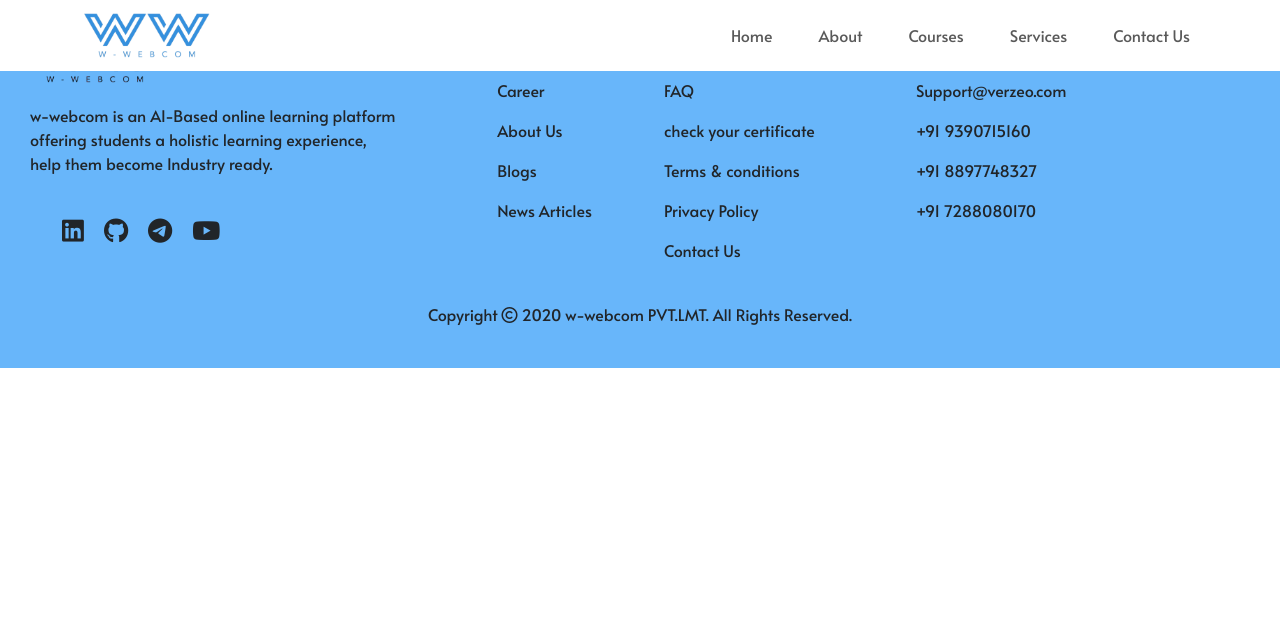
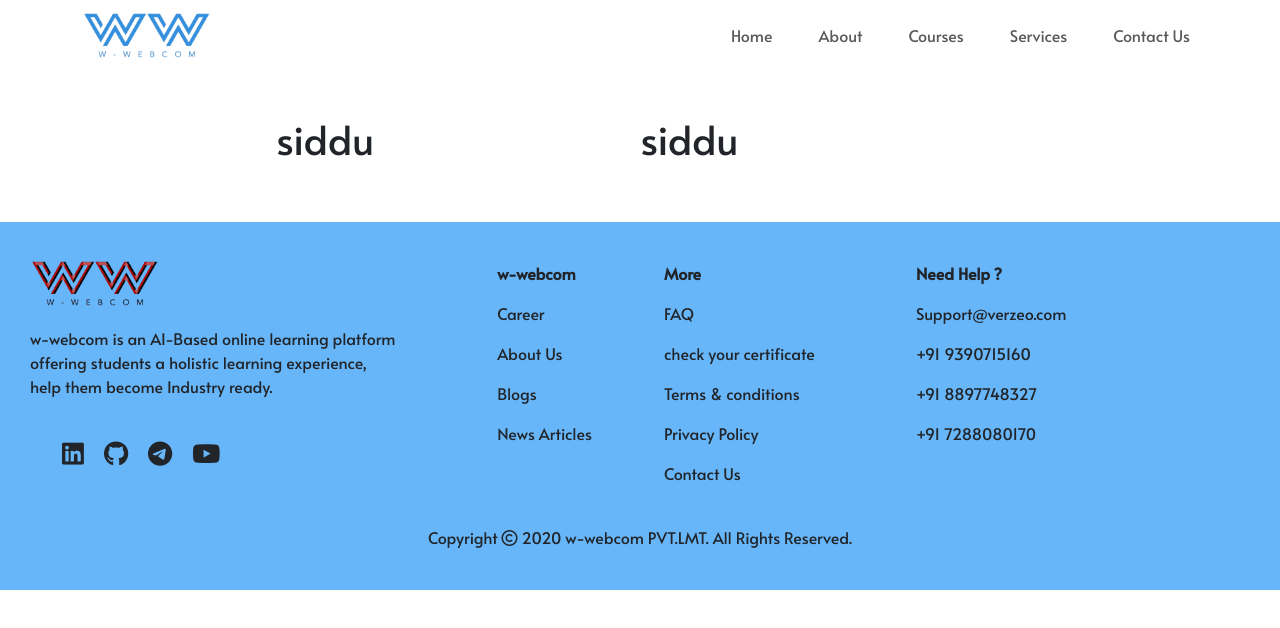
Before and after one commit to sidd9390/w-webcom.com, a plain HTML site: page about.html in a window 1280 px wide. Drawn offline with nearby package versions, Linux system fonts and the light colour scheme; a web font is replaced by a local one.

Commit message:
about page

```diff
--- a/about.html
+++ b/about.html
@@ -43,6 +43,17 @@
                 </nav>
             </div>
         </main>
+        <section class="seven" id="seven">
+          <div class="about">
+            <div class="about-content">
+              <h1>siddu</h1>
+            </div>
+            <div class="about-img">
+              <h1>siddu</h1>
+            </div>
+          </div>
+
+        </section>
       <section id="footer" class="footer">
         <div class="foo">
           <div class="foo-social">
--- a/style.css
+++ b/style.css
@@ -70,6 +70,27 @@ body{
     justify-content: center;
     flex-direction: column;
     flex-wrap: wrap;
+}
+.seven{
+    padding-top: 9%;
+    padding-bottom: 4%;
+    padding-left: 10px;
+    padding-right: 10px;
+    width: 100%;
+    align-items: center;
+    justify-content: center;
+}
+.about{
+    display: flex;
+    flex-wrap: nowrap;
+    text-align: center;
+}
+.about-content{
+    flex: 50%;
+}
+.about-img{
+    flex: 50%;
+    text-align: left;
 }
 .five{
     padding-top: 8%;
```
